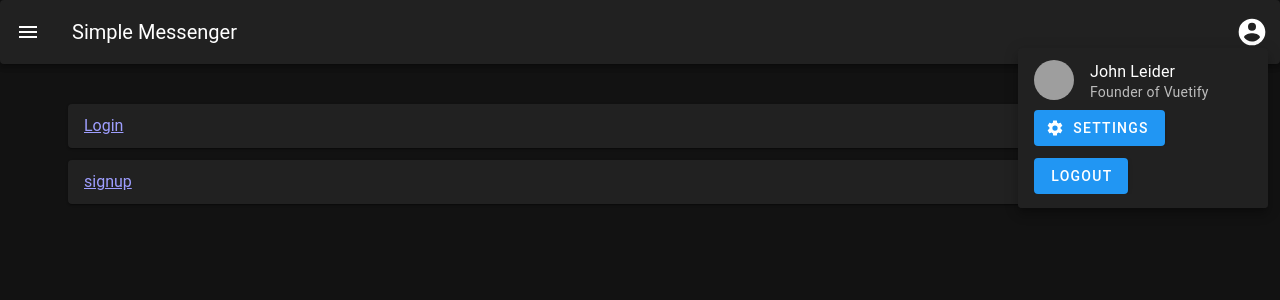
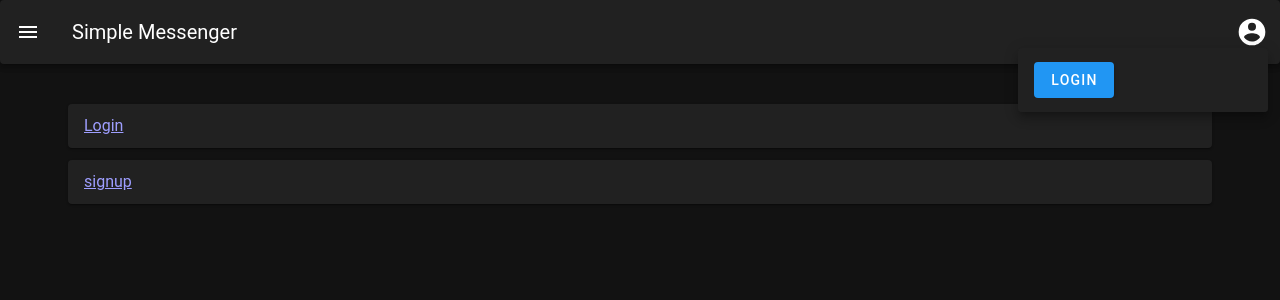
Before and after one commit to SJ0000/simple-messenger-fe, a Vue app: page / in a window 1280 px wide. Both pictures are taken after a click on the button 1252 px from the left and 32 px from the top of the page. Shown: the top 300 px of the page. Built offline with nearby package versions, Linux system fonts and the light colour scheme; grey boxes are pictures that could not be loaded.

Commit message:
feat: AppBar Login, Logout 분리

```diff
--- a/src/layouts/default/AppBar.vue
+++ b/src/layouts/default/AppBar.vue
@@ -14,13 +14,11 @@
         </v-btn>
       </template>
       <v-card min-width="250">
-        <v-list>
+        <v-list v-if="auth.isLoggedIn">
           <v-list-item
-            prepend-avatar="https://cdn.vuetifyjs.com/images/john.jpg"
-            title="John Leider"
-            subtitle="Founder of Vuetify"
-          >
-          </v-list-item>
+            :prepend-avatar="auth.user?.avatarUrl"
+            :title="auth.user?.name"
+          />
           <v-list-item>
             <v-btn color="primary">
               <v-icon start :icon="mdiCog"></v-icon>
@@ -30,6 +28,13 @@
           <v-list-item>
             <v-btn color="primary" @click="logout">
               Logout
+            </v-btn>
+          </v-list-item>
+        </v-list>
+        <v-list v-else>
+          <v-list-item>
+            <v-btn color="primary" @click="router.push('/login')">
+              Login
             </v-btn>
           </v-list-item>
         </v-list>
@@ -44,6 +49,7 @@ import {mdiAccountCircle, mdiCog} from '@mdi/js'
 import {authenticationStore} from "@/store/authentication";
 import router from "@/router";
 
+const auth = authenticationStore();
 
 function logout() {
   authenticationStore().logout()
--- a/src/modules/user/interface.ts
+++ b/src/modules/user/interface.ts
@@ -1,4 +1,5 @@
 export interface User{
   id: number;
   name: string;
+  avatarUrl: string;
 }
--- a/src/store/authentication.ts
+++ b/src/store/authentication.ts
@@ -4,23 +4,24 @@ import {User} from "@/modules/user/interface";
 
 
 export const authenticationStore = defineStore('authentication', {
-  state: () : Authentication => {
+  state: (): Authentication => {
     return {
       isLoggedIn: false,
       user: null,
-      accessToken :null
+      accessToken: null
     }
   },
-  actions:{
-    login(accessToken : string, user : User){
+  actions: {
+    login(accessToken: string, user: User) {
       this.isLoggedIn = true
       this.user = {
         id: user.id,
         name: user.name,
+        avatarUrl: user.avatarUrl.length !== 0 ? user.avatarUrl : "https://www.gravatar.com/avatar/3b3be63a4c2a439b013787725dfce802?d=identicon",
       }
       this.accessToken = accessToken
     },
-    logout(){
+    logout() {
       this.isLoggedIn = false
       this.user = null
       this.accessToken = null
```
